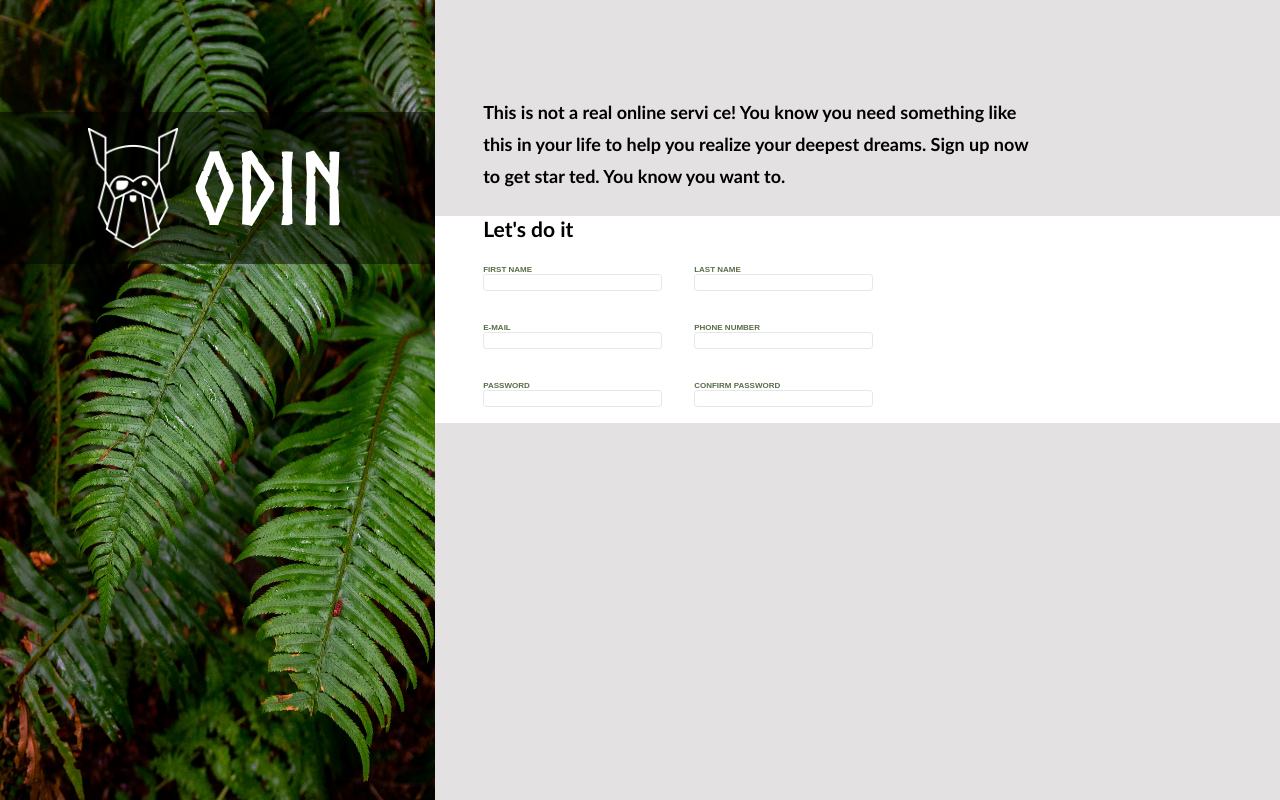
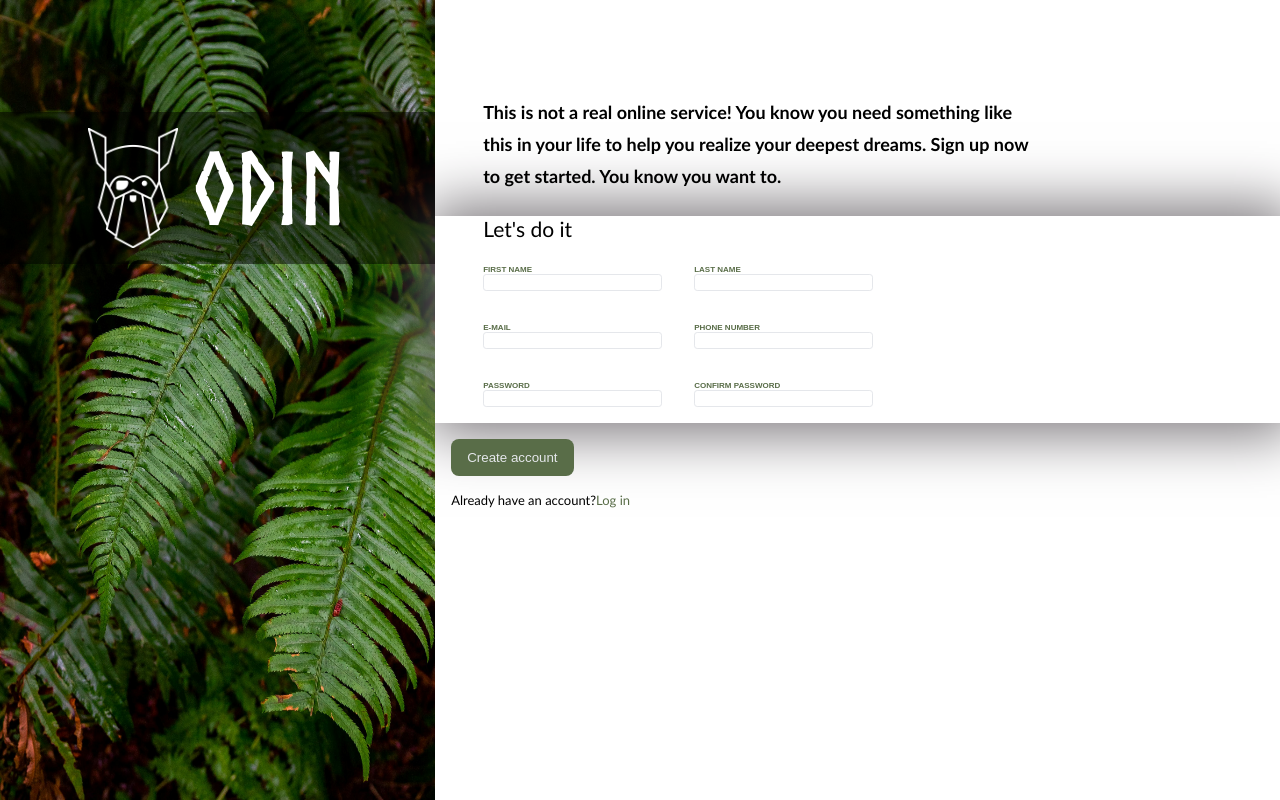
Before and after one commit to Frank2006x/sign-up-form, a plain HTML site: page index.html in a window 1280 px wide. Drawn offline with Linux system fonts and the light colour scheme.

Commit message:
button added

```diff
--- a/index.html
+++ b/index.html
@@ -17,10 +17,10 @@
         </div>
     </div>
     <div class="sign">
-        <p>This is not a real online servi
-            ce! You know you need something like this in your life to
-            help you realize your deepest dreams. Sign up now to get star
-            ted. You know you want to.</p>
+        <p id="about">This is not a real online service!
+             You know you need something like this in your life to
+            help you realize your deepest dreams. Sign up now to get started.
+             You know you want to.</p>
             <div class="form">
 
                 <h3 >Let's do it</h3>
@@ -52,6 +52,8 @@
                     </div>
                 </form>
             </div>
+            <button id="create">Create account</button>
+            <p id="account">Already have an account?<a>Log in </a></p>
     </div>
 
 
--- a/style.css
+++ b/style.css
@@ -17,7 +17,7 @@
 }
 html{
     outline: 4px solid blueviolet;
-    background-color:rgba(255, 255, 255, 0.886);
+    background-color:rgb(255, 255, 255);
 }
 body{
     display: flex;
@@ -62,14 +62,14 @@ body{
     font-size: 100px;
 }
 .sign{
-    background-color:rgb(227, 225, 225);
+    background-color:rgb(255, 255, 255);
 
     font-weight: 700;
     font-family:'Gill Sans', 'Gill Sans MT', Calibri, 'Trebuchet MS', sans-serif;
     font-size: large;
 
 }
-p{
+#about{
     line-height: 2rem;
     margin: 6rem 3rem 0rem 3rem ;
     margin-right: 15rem;
@@ -79,6 +79,7 @@ form{
     flex-wrap: wrap;
     gap: 2rem ;
     margin-top: 1.5rem;
+
 
 }
 form,h3{
@@ -98,14 +99,37 @@ form div{
 .form{
     background-color: white;
     padding-bottom: 1rem;
+    box-shadow: 4px 0px 56px 11px rgba(122,118,122,1);
+
 
 }
 input{
     border: 0.1rem solid #E5E7EB;
     border-radius: 0.2rem ;
 }
+
 input:focus{
-    border: 0.15rem solid #2b6ff7c8;
-    border-radius: 0.2rem ;
+    border-color: rgb(62, 103, 228);
+    outline: none;
 
 }
+a{
+    color: #596D48;
+}
+#account{
+    font-size: small;
+    font-weight: 500;
+    margin-left: 1rem;
+}
+#create{
+    color: #E5E7EB;
+    background-color: #596D48;
+    padding: 0.7rem 1rem;
+    margin: 1rem;
+    outline: none;
+    border: none;
+    border-radius: 0.5rem;
+}
+h3{
+    font-weight: 400;
+}
```
